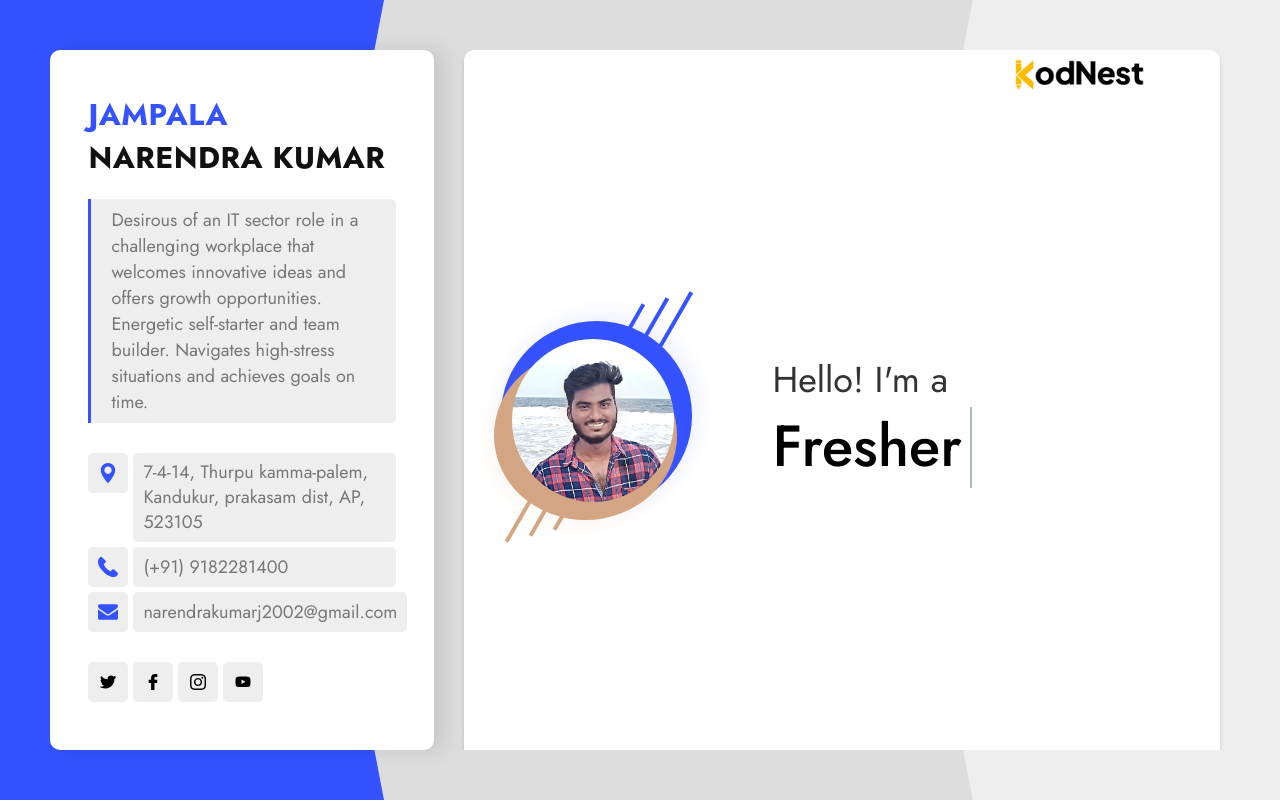
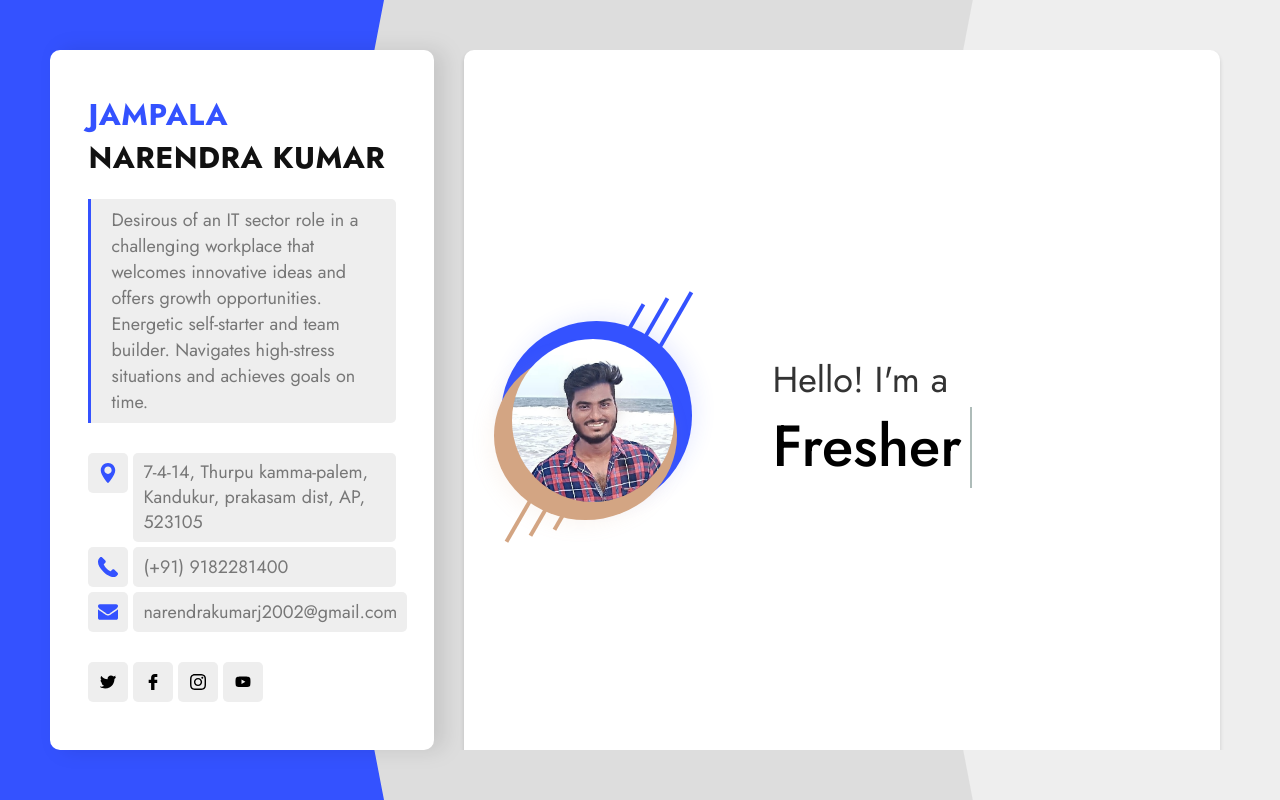
Before and after one commit to Narendrakumar073/Portfolio, a plain HTML site: page index.html in a window 1280 px wide. Drawn offline with Linux system fonts and the light colour scheme.

Commit message:
Update index.html

```diff
--- a/index.html
+++ b/index.html
@@ -161,7 +161,7 @@
 				<div class="cv__content">
 					<section id="hero-header" class="section_header">
 						<div style="width: 100%; height: 90px; padding-left: 67%; margin-top: -10%">
-							<img src="KN%20LOGO.png">
+							<!--<img src="KN%20LOGO.png">-->
 						</div>
 						<div class="content">
 							<div class="left_hero_header">
```
